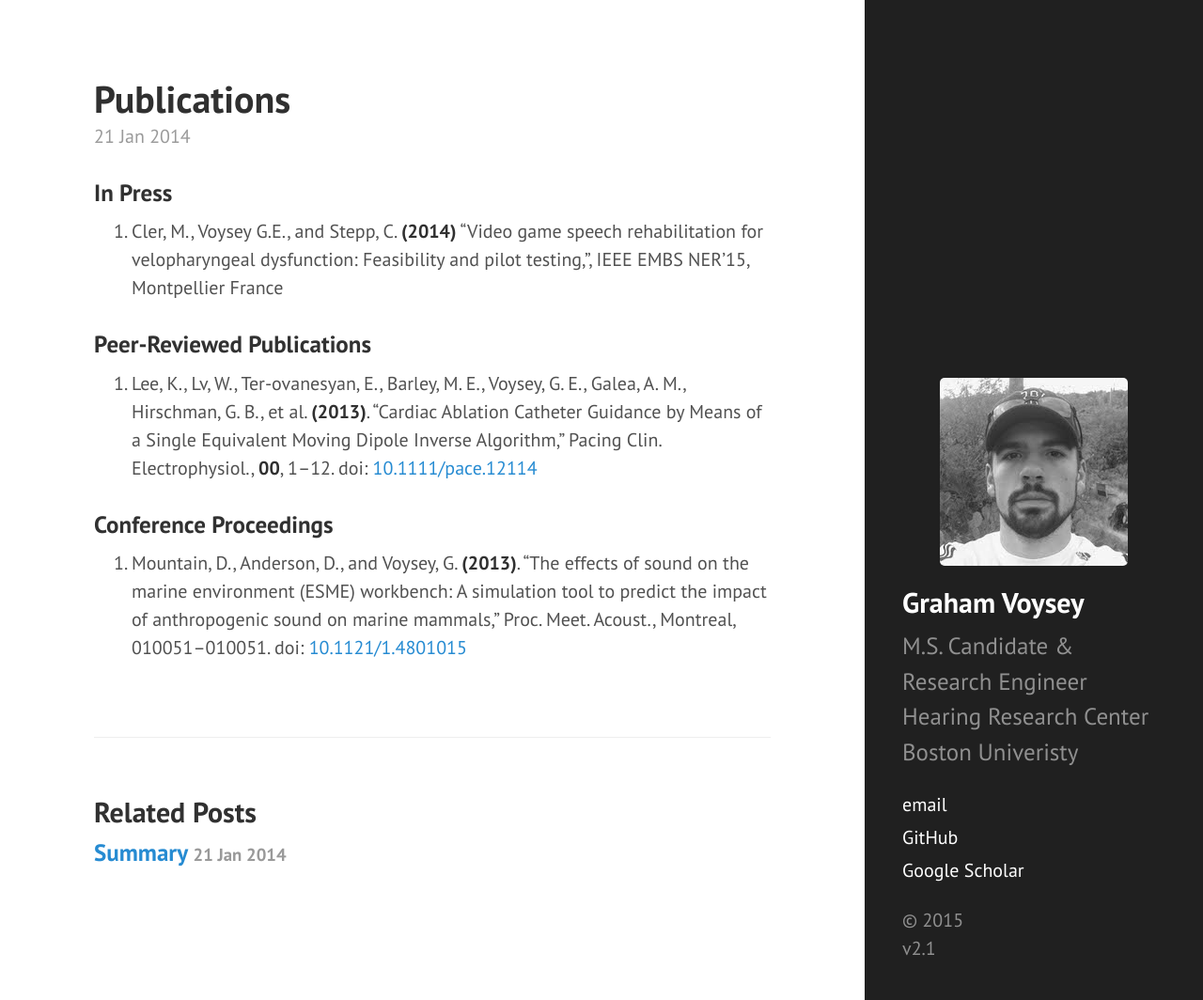
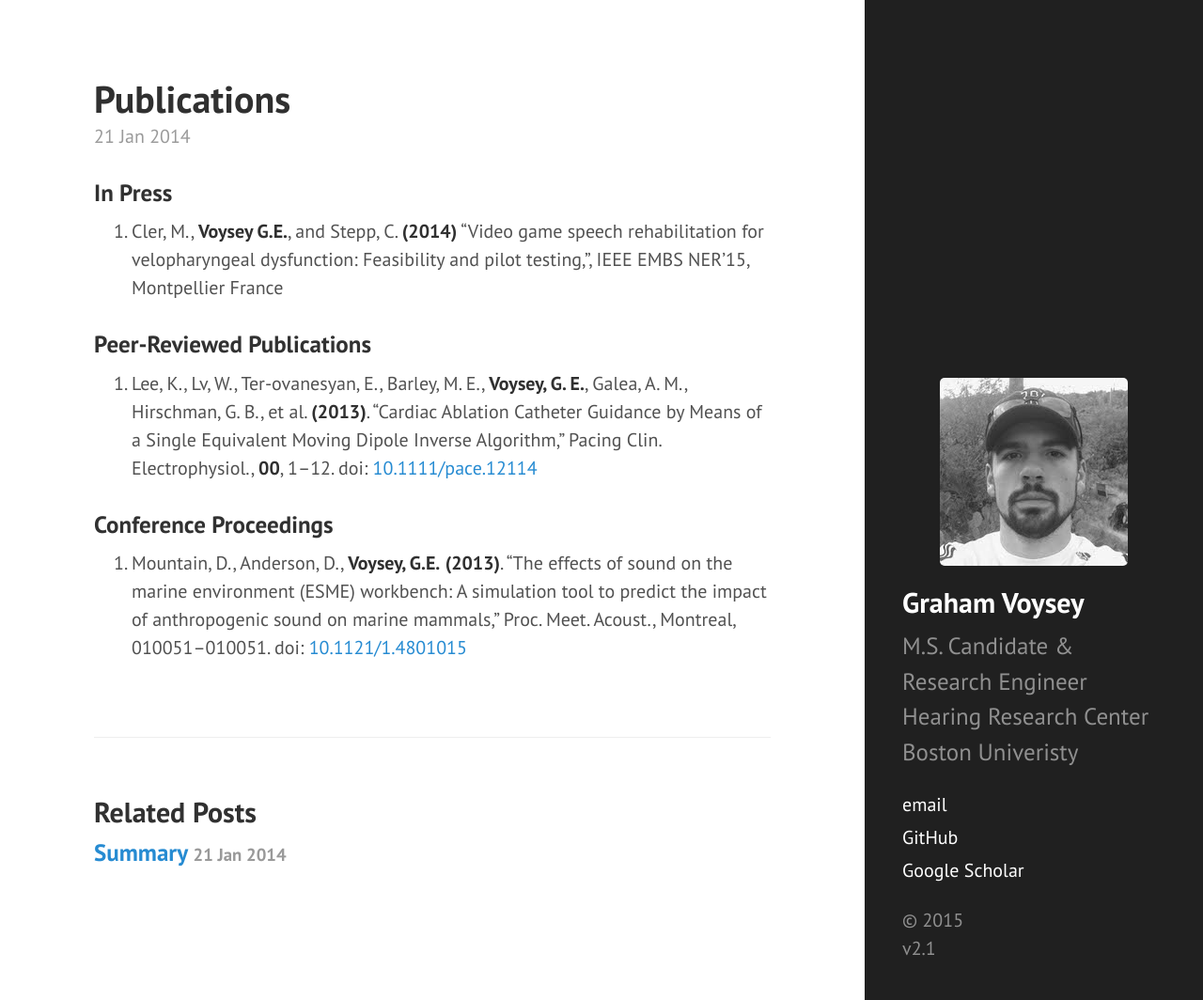
Before and after one commit to gvoysey/gvoysey.github.io, a Jekyll site: the page built from _posts/2014-01-21-publications.md, in a window 1280 px wide and 1064 px high. Shown: the whole window at 94% size. Built offline with Jekyll 4.4.1, drawn with Linux system fonts in a browser that asks for light colours; Markdown is read by kramdown in place of the engine named in the settings.

Commit message:
Update 2014-01-21-publications.md

```diff
--- a/_posts/2014-01-21-publications.md
+++ b/_posts/2014-01-21-publications.md
@@ -3,11 +3,11 @@ layout: post
 title: Publications
 ---
 ### In Press
-1.  Cler, M., Voysey G.E., and Stepp, C. **(2014)** "Video game speech rehabilitation for velopharyngeal dysfunction: Feasibility and pilot testing,", IEEE EMBS NER'15, Montpellier France
+1.  Cler, M., **Voysey G.E.**, and Stepp, C. **(2014)** "Video game speech rehabilitation for velopharyngeal dysfunction: Feasibility and pilot testing,", IEEE EMBS NER'15, Montpellier France
 
 ### Peer-Reviewed Publications
-1.  Lee, K., Lv, W., Ter-ovanesyan, E., Barley, M. E., Voysey, G. E., Galea, A. M., Hirschman, G. B., et al. **(2013)**. “Cardiac Ablation Catheter Guidance by Means of a Single Equivalent Moving Dipole Inverse Algorithm,” Pacing Clin. Electrophysiol., **00**, 1–12. doi: [10.1111/pace.12114](http://dx.doi.org/10.1111/pace.12114)
+1.  Lee, K., Lv, W., Ter-ovanesyan, E., Barley, M. E., **Voysey, G. E.**, Galea, A. M., Hirschman, G. B., et al. **(2013)**. “Cardiac Ablation Catheter Guidance by Means of a Single Equivalent Moving Dipole Inverse Algorithm,” Pacing Clin. Electrophysiol., **00**, 1–12. doi: [10.1111/pace.12114](http://dx.doi.org/10.1111/pace.12114)
 
 ### Conference Proceedings
 
-1.  Mountain, D., Anderson, D., and Voysey, G. **(2013)**. “The effects of sound on the marine environment (ESME) workbench: A simulation tool to predict the impact of anthropogenic sound on marine mammals,” Proc. Meet. Acoust., Montreal, 010051–010051. doi: [10.1121/1.4801015](http://dx.doi.org/10.1121/1.4801015)
+1.  Mountain, D., Anderson, D., **Voysey, G.E.** **(2013)**. “The effects of sound on the marine environment (ESME) workbench: A simulation tool to predict the impact of anthropogenic sound on marine mammals,” Proc. Meet. Acoust., Montreal, 010051–010051. doi: [10.1121/1.4801015](http://dx.doi.org/10.1121/1.4801015)
```
